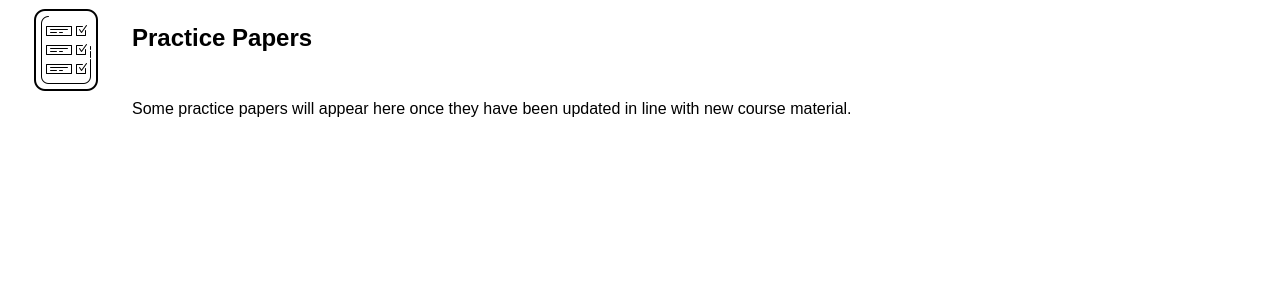
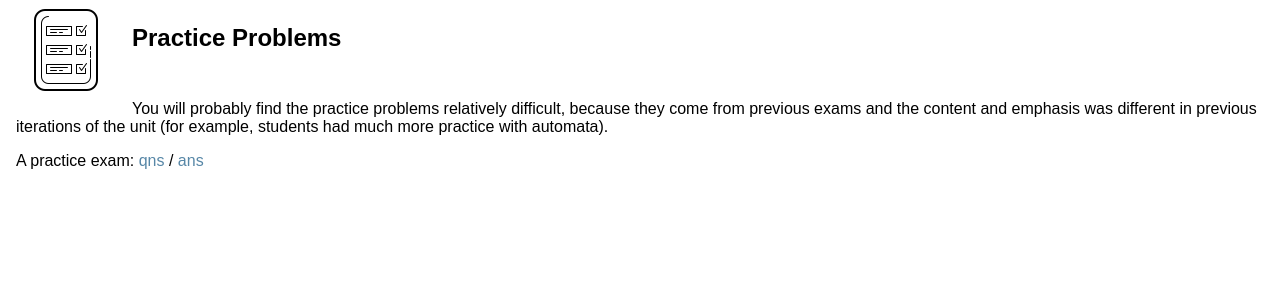
Before and after one commit to uob-coms20007/webpages, a Jekyll site: the page built from papers.md, in a window 1280 px wide. Shown: the top 300 px of the page. Built offline with Jekyll 4.4.1, drawn with Linux system fonts in a browser that asks for light colours; nearby versions of some CDN libraries.

Commit message:
practice paper

```diff
--- a/papers.md
+++ b/papers.md
@@ -4,7 +4,8 @@ title: papers
 ---
 
 <img class="icon" src="assets/icons8-report-card-100.png"/>
-<h2>Practice Papers</h2>
+<h2>Practice Problems</h2>
+You will probably find the practice problems relatively difficult, because they come from previous exams and the content and emphasis was different in previous iterations of the unit (for example, students had much more practice with automata).
 <p>
-Some practice papers will appear here once they have been updated in line with new course material.
+A practice exam: <a href="papers/exam.pdf" target="_blank">qns</a> / <a href="papers/exam-answers.pdf" target="_blank">ans</a>
 </p>
```
Also changed, not shown: 2 other files.
